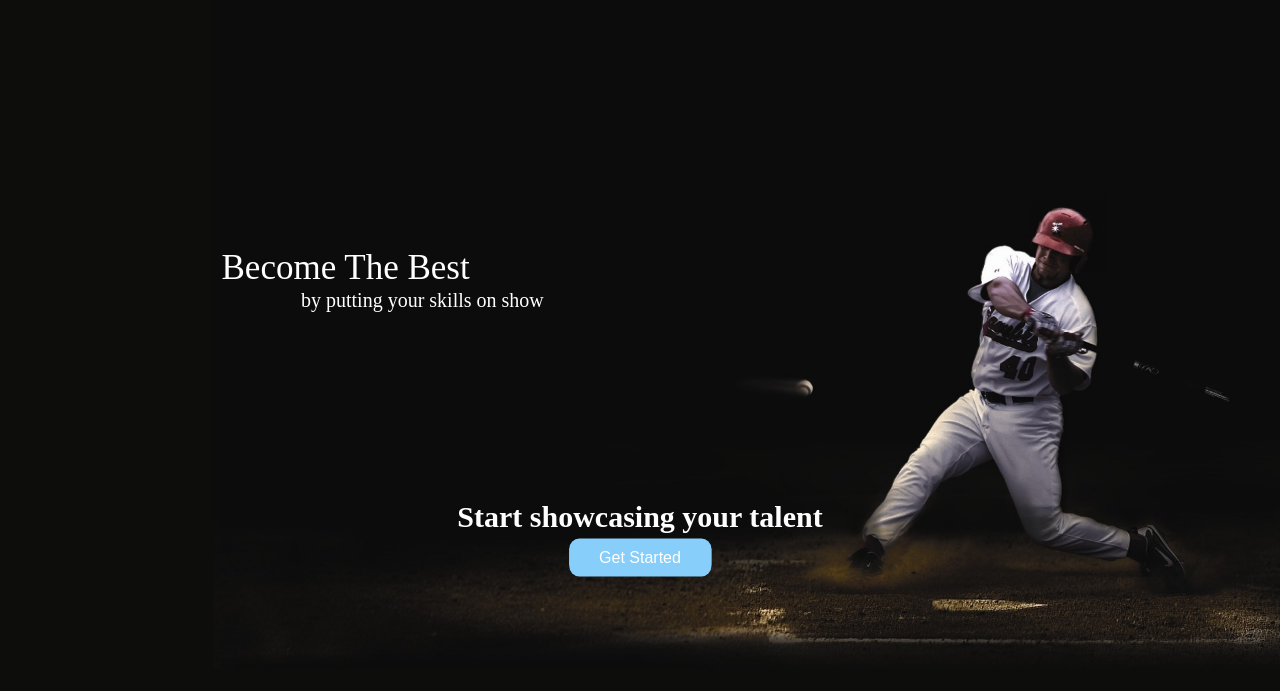
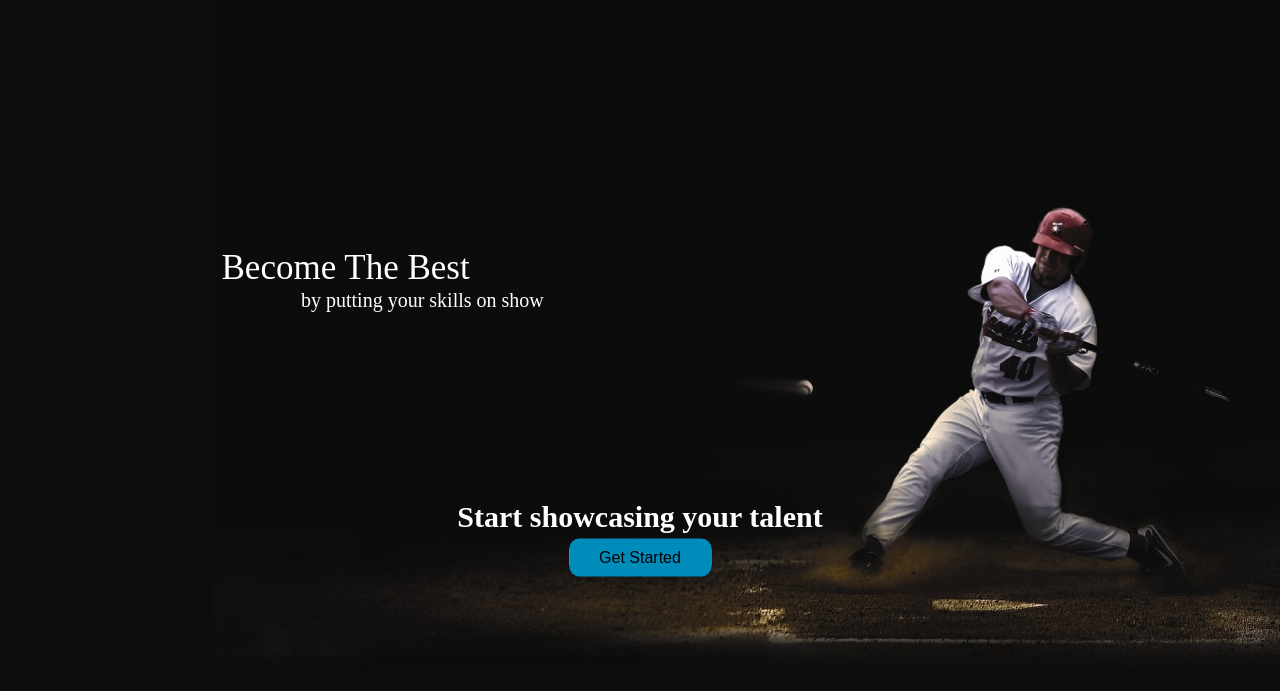
Before and after one commit to alecfarmer/FW, a website: page public/index.html in a window 1280 px wide. Shown: the part 132-823 px from the top of the page. Drawn offline with Linux system fonts and the light colour scheme.

Commit message:
Performance update

```diff
--- a/public/css/index.css
+++ b/public/css/index.css
@@ -3,13 +3,13 @@
  */
 
  /* Main */
-/*
+
 .main-image {
     width: 100%;
     height: auto;
     position: relative;
 }
-*/
+
 .hover-text {
     font-size: 35px;
     color: white;
@@ -54,10 +54,10 @@
 }
 
 #signup-btn {
-    background-color: lightskyblue;
+    background-color: #008CBA;
     border: none;
     border-radius: 10px;
-    color: white;
+    color: black;
     text-align: center;
     text-decoration: none;
     font-size: 16px;
@@ -67,7 +67,7 @@
 }
 
 #signup-btn:hover {
-    background-color: #008CBA;
+    background-color: lightskyblue;
     color: black;
 }
 
--- a/public/index.html
+++ b/public/index.html
@@ -12,8 +12,11 @@
 
             gtag('config', 'G-HRK7JQ3Y2H');
         </script>
+        <meta name="A baseball recruiting website for coaches and players">
         <meta charset="UTF-8">
-        <meta name="viewport" content="width=device-width, initial-scale=1">
+        <meta http-equiv="X-UA-Compatible" content="IE=edge">
+        <meta name="viewport" content="width=device-width, initial-scale=1.0">
+        <meta http-equiv="Content-Security-Policy" content="script-src 'none'">
         <link rel="stylesheet" href="css/index.css">
         <link rel="stylesheet" href="css/global.css">
         <title>BaseShowcase - Home</title>
@@ -30,7 +33,7 @@
         </nav>
     </header>
     <main>
-        <img class="main-image" style="width: 100%; height: auto; position: relative;" src="/images/main.jpeg" alt="Man hitting baseball">
+        <img class="main-image" width="100px" height="100px" src="/images/main.jpeg" alt="Man hitting baseball">
         <p class="hover-text">Become The Best</p>
         <p class="hover-text2">by putting your skills on show</p>
         <div class="signup-div">
```
Also changed, not shown: public/pages/about.html (+2 -0 lines), public/pages/contact.html (+2 -0 lines).
